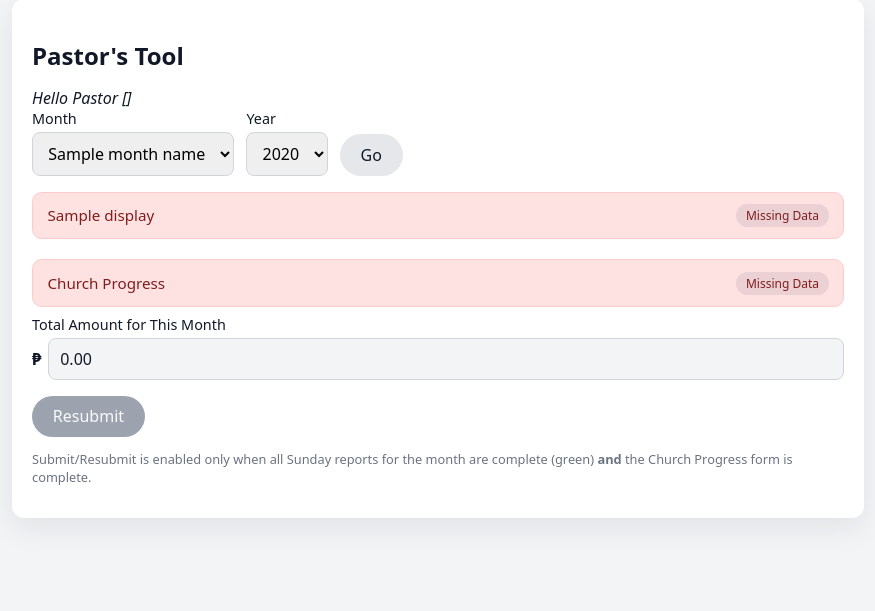
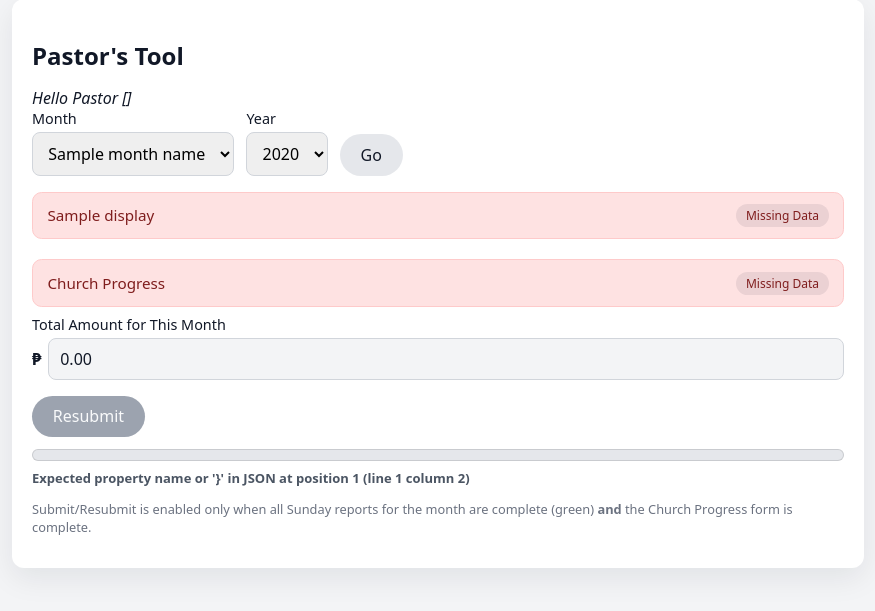
Before and after one commit to Pijeme/district4-tool, a Python web app: template templates/pastor_tool.html in a window 1280 px wide. Shown: the part 86-697 px from the top of the page, without its empty margins (202-1077 px from the left). Run offline with Jinja, Linux system fonts and the light colour scheme; the template is opened without the code that fills it: most values are stand-ins (such as "Sample title", 1, 10 or a date in 2020).

Commit message:
Update pastor_tool.html

```diff
--- a/templates/pastor_tool.html
+++ b/templates/pastor_tool.html
@@ -4,6 +4,36 @@
 {% block content %}
 <section class="card">
   <h2>Pastor's Tool</h2>
+
+  <style>
+    .submit-progress-wrap {
+      margin-top: 12px;
+      display: none;
+    }
+    .submit-progress-wrap.show {
+      display: block;
+    }
+    .submit-progress-bar {
+      width: 100%;
+      height: 12px;
+      border-radius: 999px;
+      background: #e5e7eb;
+      overflow: hidden;
+      border: 1px solid rgba(0,0,0,0.12);
+    }
+    .submit-progress-fill {
+      width: 0%;
+      height: 100%;
+      background: linear-gradient(90deg, #60a5fa, #2563eb);
+      transition: width 0.35s ease;
+    }
+    .submit-progress-text {
+      margin-top: 8px;
+      font-size: 13px;
+      color: #4b5563;
+      font-weight: 700;
+    }
+  </style>
 
   <div style="display:flex; align-items:center; gap:12px; font-size:1rem; font-style:italic; margin-top:-5px; flex-wrap:wrap;">
     <div>Hello Pastor {{ pastor_name }}</div>
@@ -15,11 +45,6 @@
 
         <select name="church" onchange="this.form.submit()">
           {% for c in ao_church_choices %}
-            {# Supports both formats:
-               1) c is a dict/row: {username, church}
-               2) c is a username string
-               Prefer label from ao_church_labels if provided #}
-
             {% if c is mapping %}
               {% set u = c.username %}
               {% set label = (ao_church_labels.get(u) if ao_church_labels is defined else c.church) %}
@@ -38,7 +63,6 @@
   </div>
 
   <form method="get" class="month-picker">
-    {# Keep selected church when AO changes Month/Year #}
     {% if ao_mode %}
       <input type="hidden" name="church" value="{{ selected_church }}">
     {% endif %}
@@ -106,12 +130,21 @@
     </div>
   </div>
 
-  <form method="post" class="submit-row">
-    <button type="submit"
-            class="btn-primary {% if not can_submit %}btn-disabled{% endif %}"
-            {% if not can_submit %}disabled{% endif %}>
-      {% if status_key == 'not_submitted' %}Submit{% else %}Resubmit{% endif %}
-    </button>
+  <form method="post" class="submit-row" id="pastor-submit-form">
+    {% if ao_mode %}
+      <input type="hidden" name="church" value="{{ selected_church }}">
+    {% endif %}
+    <input type="hidden" name="year" value="{{ year }}">
+    <input type="hidden" name="month" value="{{ month }}">
+
+    {% if status_key != 'approved' %}
+      <button type="button"
+              id="pastor-submit-btn"
+              class="btn-primary {% if not can_submit %}btn-disabled{% endif %}"
+              {% if not can_submit %}disabled{% endif %}>
+        {% if status_key == 'not_submitted' %}Submit{% else %}Resubmit{% endif %}
+      </button>
+    {% endif %}
 
     <div class="status-box
         {% if status_key == 'not_submitted' %}status-neutral
@@ -128,9 +161,155 @@
     </div>
   </form>
 
+  <div id="submit-progress-wrap" class="submit-progress-wrap {% if submit_job_id %}show{% endif %}">
+    <div class="submit-progress-bar">
+      <div id="submit-progress-fill" class="submit-progress-fill"></div>
+    </div>
+    <div id="submit-progress-text" class="submit-progress-text">Preparing submission...</div>
+  </div>
+
   <p class="muted small">
     Submit/Resubmit is enabled only when all Sunday reports for the month are complete (green)
     <strong>and</strong> the Church Progress form is complete.
   </p>
 </section>
+
+<script>
+(function () {
+  const submitBtn = document.getElementById('pastor-submit-btn');
+  const submitForm = document.getElementById('pastor-submit-form');
+  const progressWrap = document.getElementById('submit-progress-wrap');
+  const progressFill = document.getElementById('submit-progress-fill');
+  const progressText = document.getElementById('submit-progress-text');
+  const existingJobId = {{ submit_job_id|tojson }};
+  let fakeProgress = 0;
+  let fakeTimer = null;
+  let pollTimer = null;
+
+  function showProgress() {
+    progressWrap.classList.add('show');
+  }
+
+  function setProgress(value) {
+    progressFill.style.width = Math.max(0, Math.min(100, value)) + '%';
+  }
+
+  function startFakeProgress() {
+    clearInterval(fakeTimer);
+    fakeTimer = setInterval(function () {
+      if (fakeProgress < 85) {
+        fakeProgress += 7;
+        setProgress(fakeProgress);
+      }
+    }, 600);
+  }
+
+  function stopTimers() {
+    if (fakeTimer) clearInterval(fakeTimer);
+    if (pollTimer) clearTimeout(pollTimer);
+  }
+
+  function pollStatus(statusUrl) {
+    fetch(statusUrl, { credentials: 'same-origin' })
+      .then(function (response) { return response.json(); })
+      .then(function (data) {
+        if (!data.ok) {
+          throw new Error(data.error || 'Unable to check submission status.');
+        }
+
+        showProgress();
+        if (data.message) {
+          progressText.textContent = data.message;
+        }
+
+        if (data.status === 'queued') {
+          fakeProgress = Math.max(fakeProgress, 18);
+          setProgress(fakeProgress);
+          pollTimer = setTimeout(function () { pollStatus(statusUrl); }, 1200);
+          return;
+        }
+
+        if (data.status === 'processing') {
+          fakeProgress = Math.max(fakeProgress, 55);
+          setProgress(fakeProgress);
+          pollTimer = setTimeout(function () { pollStatus(statusUrl); }, 1200);
+          return;
+        }
+
+        if (data.status === 'done') {
+          fakeProgress = 100;
+          setProgress(fakeProgress);
+          stopTimers();
+          setTimeout(function () {
+            window.location.href = data.redirect_url;
+          }, 700);
+          return;
+        }
+
+        if (data.status === 'failed') {
+          stopTimers();
+          if (submitBtn) {
+            submitBtn.disabled = false;
+            submitBtn.textContent = '{{ "Submit" if status_key == "not_submitted" else "Resubmit" }}';
+          }
+          progressText.textContent = data.error || 'Submission failed.';
+          setProgress(100);
+        }
+      })
+      .catch(function (error) {
+        stopTimers();
+        if (submitBtn) {
+          submitBtn.disabled = false;
+          submitBtn.textContent = '{{ "Submit" if status_key == "not_submitted" else "Resubmit" }}';
+        }
+        showProgress();
+        progressText.textContent = error.message || 'Submission failed.';
+      });
+  }
+
+  if (submitBtn) {
+    submitBtn.addEventListener('click', function () {
+      if (submitBtn.disabled) return;
+      submitBtn.disabled = true;
+      submitBtn.textContent = 'Submitting...';
+      fakeProgress = 8;
+      showProgress();
+      setProgress(fakeProgress);
+      progressText.textContent = 'Request received...';
+      startFakeProgress();
+
+      const formData = new FormData(submitForm);
+      fetch('{{ url_for("pastor_tool_submit_start") }}', {
+        method: 'POST',
+        body: formData,
+        credentials: 'same-origin'
+      })
+      .then(function (response) { return response.json(); })
+      .then(function (data) {
+        if (!data.ok) {
+          throw new Error(data.error || 'Unable to start submission.');
+        }
+        pollStatus(data.status_url);
+      })
+      .catch(function (error) {
+        stopTimers();
+        submitBtn.disabled = false;
+        submitBtn.textContent = '{{ "Submit" if status_key == "not_submitted" else "Resubmit" }}';
+        showProgress();
+        progressText.textContent = error.message || 'Unable to start submission.';
+      });
+    });
+  }
+
+  if (existingJobId) {
+    showProgress();
+    startFakeProgress();
+    pollStatus('{{ url_for("pastor_tool_submit_status", job_id=submit_job_id) if submit_job_id else "" }}');
+    if (submitBtn) {
+      submitBtn.disabled = true;
+      submitBtn.textContent = 'Submitting...';
+    }
+  }
+})();
+</script>
 {% endblock %}
```
